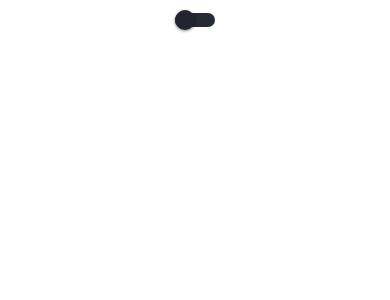
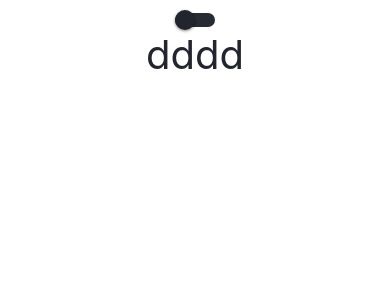
Before and after one commit to IMRANDIL/calculator_app-using-react-native, a React Native app: screen / in a window 390 px wide. Shown: the top 300 px of the page. Built offline with nearby package versions, Linux system fonts and the light colour scheme.

Commit message:
some more

```diff
--- a/App.jsx
+++ b/App.jsx
@@ -3,7 +3,7 @@ import {Switch, Text, View} from 'react-native';
 
 const App = () => {
   const [darkTheme, setDarkTheme] = useState(false);
-  const [result, setResult] = useState('');
+  const [result, setResult] = useState('dddd');
   const colors = {
     dark: '#22252D',
     dark1: '#292B36',
@@ -30,7 +30,7 @@ const App = () => {
         thumbColor={getColor(colors.light, colors.dark)}
         trackColor={{true: colors.light2, false: colors.dark2}}
       />
-      <Text style={{fontSize: 25, color: getColor(colors.dark, colors.light)}}>
+      <Text style={{fontSize: 40, color: getColor(colors.light, colors.dark)}}>
         {result}
       </Text>
     </View>
```
